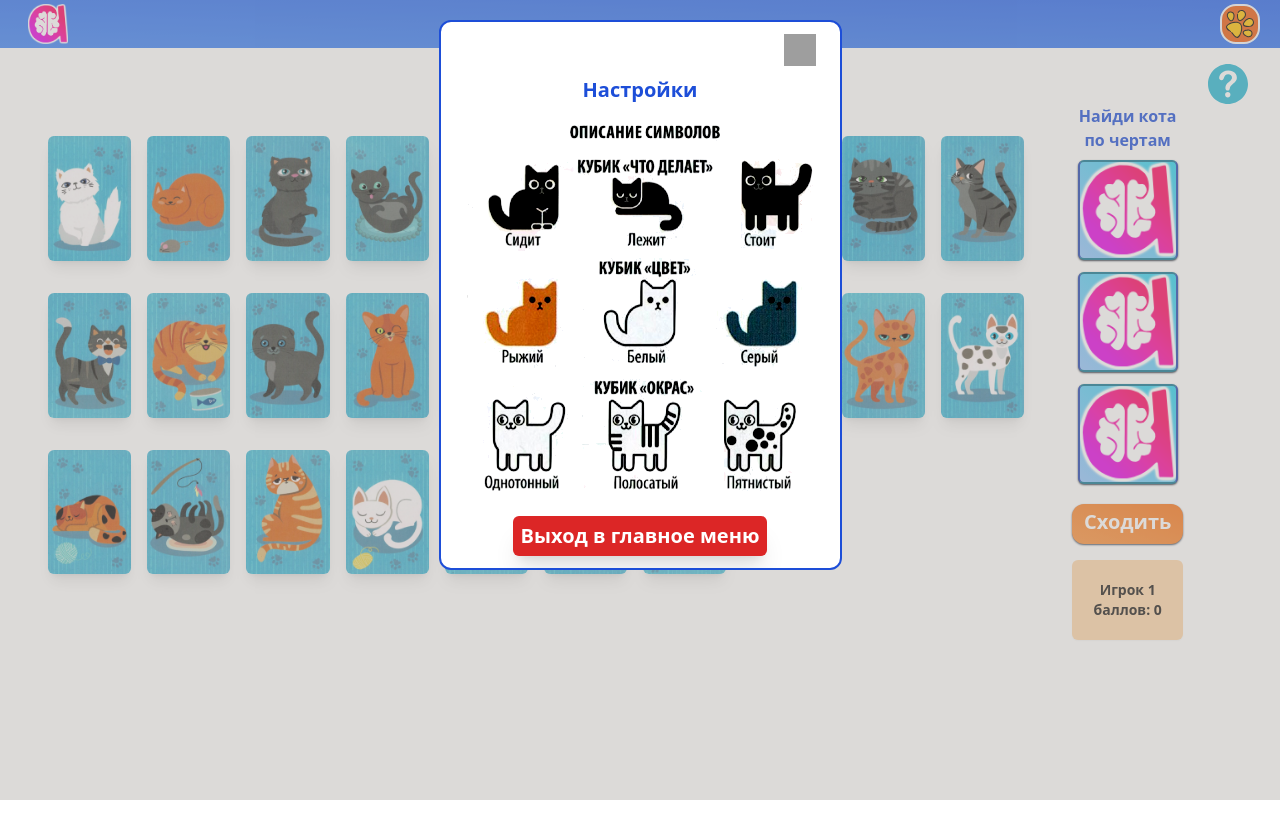
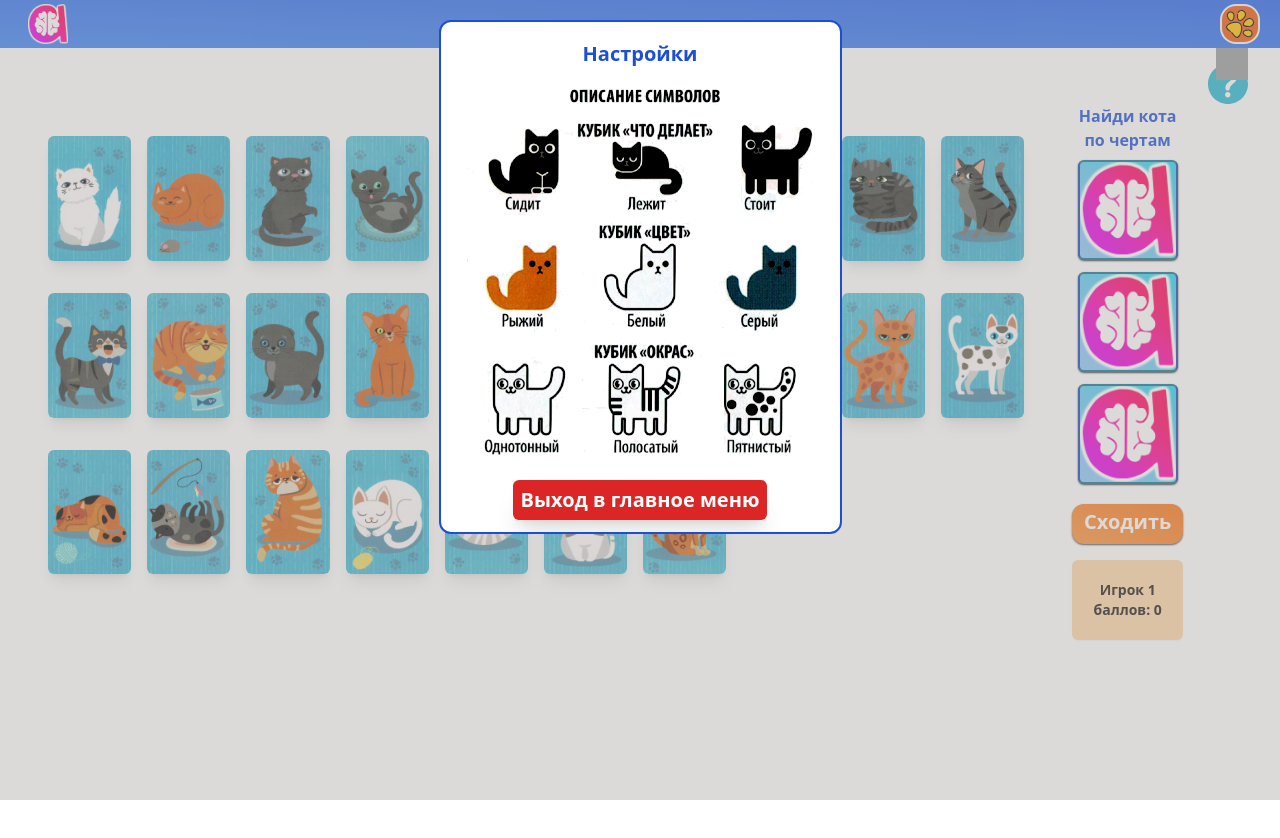
Before and after one commit to Ilya-andreevi4/were_is_my_cat, a React (Vite) app: page /GamePage in a window 1280 px wide. Both pictures are taken after a click on the button 1240 px from the left and 24 px from the top of the page. Shown: the top 838 px of the page. Built offline with nearby package versions, Linux system fonts and the light colour scheme; grey boxes are pictures that could not be loaded.

Commit message:
изменено:      src/components/Settings/Settings.tsx 	изменено:      src/components/pages/GamePage/Instruction.tsx 	изменено:      src/index.css

```diff
--- a/src/components/Settings/Settings.tsx
+++ b/src/components/Settings/Settings.tsx
@@ -17,11 +17,11 @@ const Settings: FC<SettingsProps> = ({ active, setActive, children }) => {
       onClick={() => setActive(false)}
     >
       <div
-        className="grid grid-cols-1 gap-1 mt-5 z-50 text-blue-700 text-xl leading-loose overflow-x-scroll max-h-screen justify-items-end font-sans font-bold text-center px-6 py-3 border-blue-700 border-2 rounded-xl bg-white w-fit h-fit mx-auto my-auto transition-opacity-1 opacity-100"
+        className="grid grid-cols-1 gap-1 mt-5 z-50 text-blue-700 text-xl leading-loose overflow-x-scroll max-h-[80%] justify-items-end font-sans font-bold text-center px-6 py-3 border-blue-700 border-2 rounded-xl bg-white w-fit h-fit mx-auto my-auto transition-opacity-1 opacity-100"
         onClick={(e) => e.stopPropagation()}
       >
         <button
-          className="bg-[url('./cancel.svg')] bg-contain w-8 h-8"
+          className="fixed right-8 top-12 z-40 bg-[url('./cancel.svg')] bg-contain w-8 h-8"
           onClick={() => setActive(false)}
         />
         {children}
--- a/src/components/pages/GamePage/Instruction.tsx
+++ b/src/components/pages/GamePage/Instruction.tsx
@@ -34,7 +34,8 @@ export default function Instruction() {
                   нажать на кубики и выплывут подсказки.
                 </span>
               </h2>
-              <div className="flex-none relative bg-[url('./instruction_1.png')] bg-cover h-72 w-40 hover:bg-[url('./instruction_2.png')] mr-6 my-auto border-2 border-gray-400" />
+              <div className="flex-none hover-image bg-center relative h-80 w-40  mr-6 my-auto border-2 border-gray-400">
+              </div>
             </div>
           </div>
         </SwiperSlide>
@@ -60,7 +61,7 @@ export default function Instruction() {
             <img
               src="./instruction_3.png"
               alt="Игровое поле"
-              className="h-fit"
+              className="h-fit cursor-pointer active:scale-110 border-2 border-gray-400"
             />
           </div>
         </SwiperSlide>
--- a/src/index.css
+++ b/src/index.css
@@ -80,3 +80,12 @@ border-radius: 55% 55% 55% 55% / 15% 15% 30% 30%
   height: 100%;
   object-fit: cover;
 }
+
+.hover-image{
+  background-image: url('./instruction_1.png');
+  background: contain;
+  background: no-repeate;
+}
+.hover-image:hover{
+  background-image: url('./instruction_2.png');
+}
```
